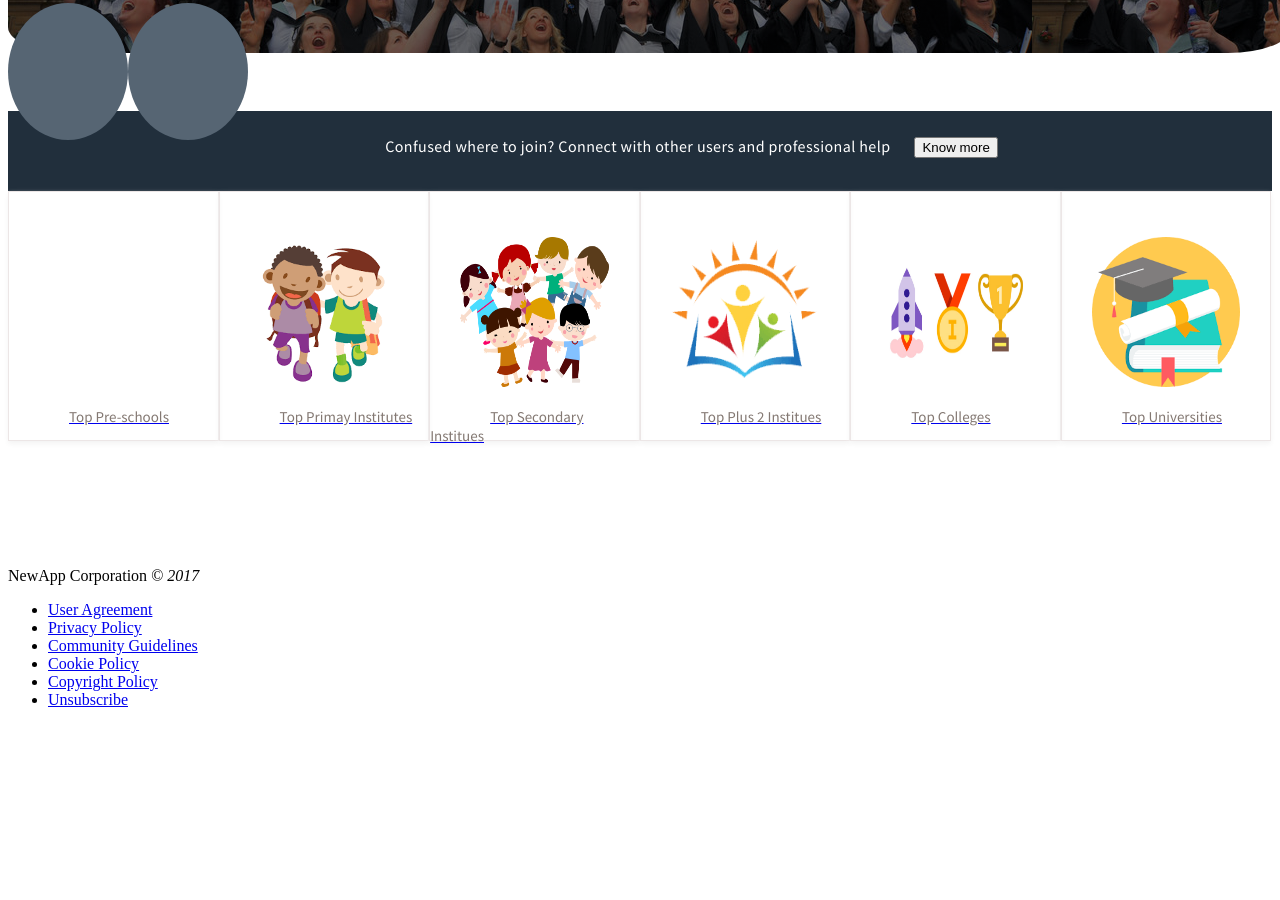
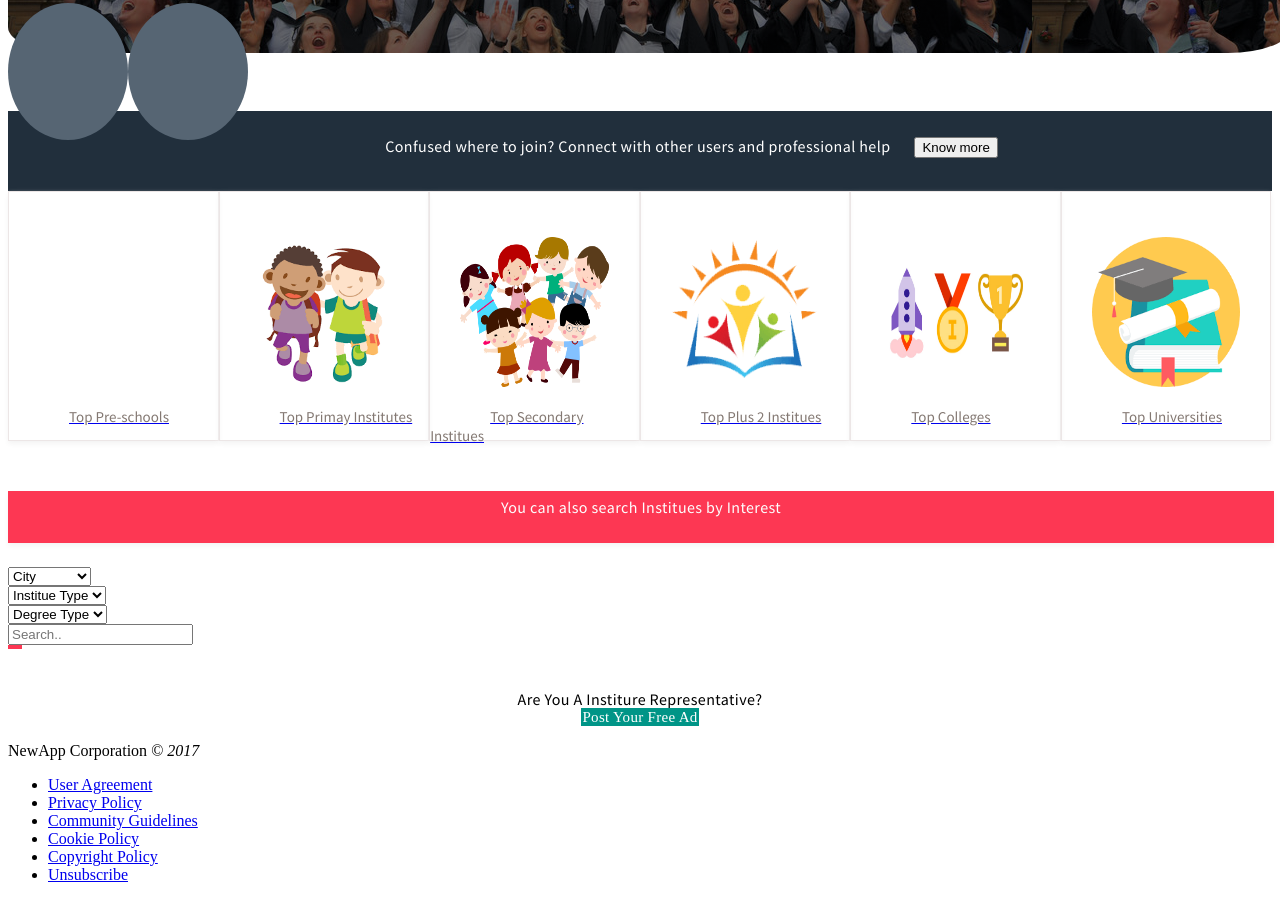
Before and after one commit to abhinaba1080/Angular-MVC-APP, a website: page views/home/homepage.html in a window 1280 px wide. Shown: the part 1986-2886 px from the top of the page. Before the commit the page ends 2711 px from the top, so only its background shows below. Drawn offline with Linux system fonts and the light colour scheme; files that its build step writes are made by us from their sources; files whose address does not match are found by name.

Commit message:
homepage grid commit: search services

```diff
--- /dev/null
+++ b/styles/homepage-style/SearchByInterest.css
@@ -0,0 +1,64 @@
+#srchByIntrstDiv{
+  background-color: #fd3753;
+  border: 1px solid #fd3753;
+  margin-top: 300px;
+  height:50px;
+  width: 100%;
+  box-shadow: 0 3px 5px #f4f4f4;
+}
+
+#srchByIntrstP{
+  text-align:center;
+  position:relative;
+  top:-70px;
+  font-size: 16px;
+  color: #FDFEFE ;
+  letter-spacing: .4px;
+  font-weight: 300;
+  font-family: 'Source Sans Pro', sans-serif;
+}
+
+.search-container button:hover {
+  background: #ccc;
+}
+
+
+.search-container input[type="text"]{
+   @include transition(all 0.30s ease-in-out);
+  outline: none;
+  display:inline;
+}
+
+
+#searchButton button{
+   background-color: #fd3753;
+   border: 1px solid #fd3753;
+   cursor: pointer;
+   color:#FDFEFE;
+}
+
+#searchButton button:hover{
+   border: 1px solid #3498DB;
+    transform: scale(1.1);
+
+}
+
+#pypButHP {
+    width: 220px;
+    font-size: 15px;
+    font-weight: 400;
+    margin-top:20px;
+    letter-spacing: .3px;
+    background-color: #009587;
+    color: #FFF;
+    border: 1px solid #009587;
+}
+
+#seperator{
+  margin-top: 40px;
+  letter-spacing: .4px;
+  font-weight: 300;
+  text-transform: capitalize;
+  font-family: 'Source Sans Pro', sans-serif;
+
+}
--- a/styles/styles.css
+++ b/styles/styles.css
@@ -205,7 +205,7 @@ body {
 
 /* FOOTER */
 .panel-footer{
-	margin-top: 400px;
+	margin-top: 100px;
 	padding-top: 2px;
 /* 	padding-bottom: 10px; */
 	border-top:0;
--- a/views/home/homepage.html
+++ b/views/home/homepage.html
@@ -4,6 +4,7 @@
   <link rel="stylesheet" type="text/css" href="styles/homepage-style/carousel.css">
   <link rel="stylesheet" type="text/css" href="styles/homepage-style/knowmore.css">
   <link rel="stylesheet" type="text/css" href="styles/homepage-style/services.css">
+  <link rel="stylesheet" type="text/css" href="styles/homepage-style/SearchByInterest.css">
   <link href="https://fonts.googleapis.com/css?family=Fjalla+One" rel="stylesheet">
   <link href="https://fonts.googleapis.com/css?family=Ubuntu" rel="stylesheet">
   <link href="https://fonts.googleapis.com/css?family=Source+Sans+Pro" rel="stylesheet">
@@ -145,17 +146,17 @@
 
     <!-- End of Know more Div -->
 
-    <!-- Start of different educational options Divs-->
+    <!-- Start of Services divs-->
     <div class="serviceItm preschool">
       <a href="#" itemprop="url">
         <div id="preschoolIcon" class="servicesIcon"></div>
-        <span >Top Pre-schools</span>
+        <span>Top Pre-schools</span>
       </a>
     </div>
     <div class="serviceItm primary">
       <a href="#" itemprop="url">
         <div id="primaryIcon" class="servicesIcon"></div>
-        <span >Top Primay Institutes</span>
+        <span>Top Primay Institutes</span>
       </a>
     </div>
     <div class="serviceItm seconday">
@@ -183,14 +184,83 @@
       </a>
     </div>
 
-    <!-- Start of different educational options Divs-->
+    <!-- End of Services div-->
 
+
+    <!-- Start of Search Institues  by interest -->
+
+    <div id="srchByIntrstDiv" class="container">
+      <p id="srchByIntrstP">
+        <i class="fab fa-earlybirds"></i> &nbsp;&nbsp;You can also search Institues by Interest&nbsp;&nbsp;
+        <i class="fab fa-earlybirds"></i>
+      </p>
+    </div>
+
+
+    <div class="container">
+      <form id="searchServices" name="srchSrv" class="srchSrv-form" method="post" novalidate>
+        <div id="searchServicesDiv" class="row">
+          <div class="dropdown col-md-2 col-lg-2">
+            <select class="form-control placeholder">
+            <option value="">City</option>
+            <option value="1">Mumbai</option>
+            <option value="2">Mumbai</option>
+            <option value="3">Delhi</option>
+            <option value="4">Chennai</option>
+            <option value="5">Kolkata</option>
+            <option value="6">Bangalore</option>
+           </select>
+          </div>
+          <div class="dropdown col-md-2 col-lg-2">
+            <select class="form-control placeholder">
+            <option value="">Institue Type</option>
+            <option value="1">Any</option>
+            <option value="2">Primary</option>
+            <option value="3">High School</option>
+            <option value="4">College</option>
+            <option value="5">University</option>
+            <option value="6">Special</option>
+          </select>
+          </div>
+          <div class="dropdown col-md-2 col-lg-2">
+            <select class="form-control placeholder">
+            <option value="">Degree Type</option>
+            <option value="1">Any</option>
+            <option value="2">B.Tech</option>
+            <option value="3">LLB</option>
+            <option value="4">MA</option>
+            <option value="5">Science</option>
+            <option value="6">Special</option>
+          </select>
+          </div>
+          <div class="search-container col-md-5 col-lg-5">
+            <input class="form-control" type="text" placeholder="Search.." name="search">
+            </input>
+          </div>
+        <div id="searchButton" class="col-md-1 col-lg-1">
+          <button class="form-control">
+            <i class="fa fa-search"></i>
+          </button>
+        </div>
+        </div>
+      </form>
+    </div>
+
+    <div id="ownerPost">
+        <div id="seperator" align="center"> Are you a Institure Representative?</div>
+        <div class="pypButton" align="center">
+          <div class="pypBut" itemscope="" >
+            <a class="hideInfbApp btn tooltips btn-nbprimary" style="" id="pypButHP" onclick="" ><span itemprop="name">Post Your Free Ad </span> </a>
+          </div>
+        </div>
+    </div>
+    <!-- End of Search Institues  by interest -->
 
 
 
     <!--start footer-->
 
-        <footer id="footerClass" class="panel-footer">
+    <footer id="footerClass" class="panel-footer">
       <div class="container">
         <div class="row">
           <p class="copyright guest"><span>NewApp Corporation</span> <em>© 2017</em></p>
```
Also changed, not shown: index.html (+2 -1 lines).
